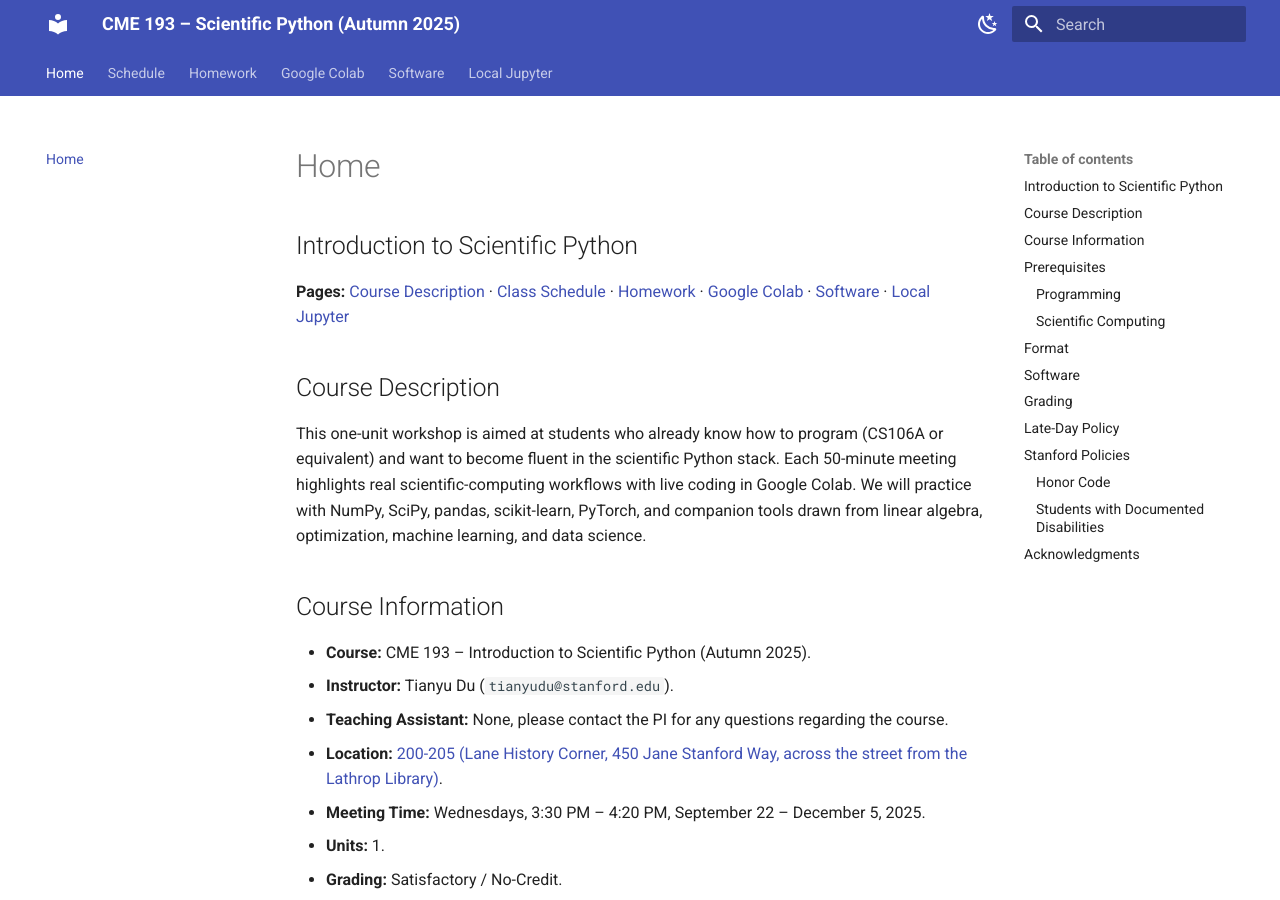
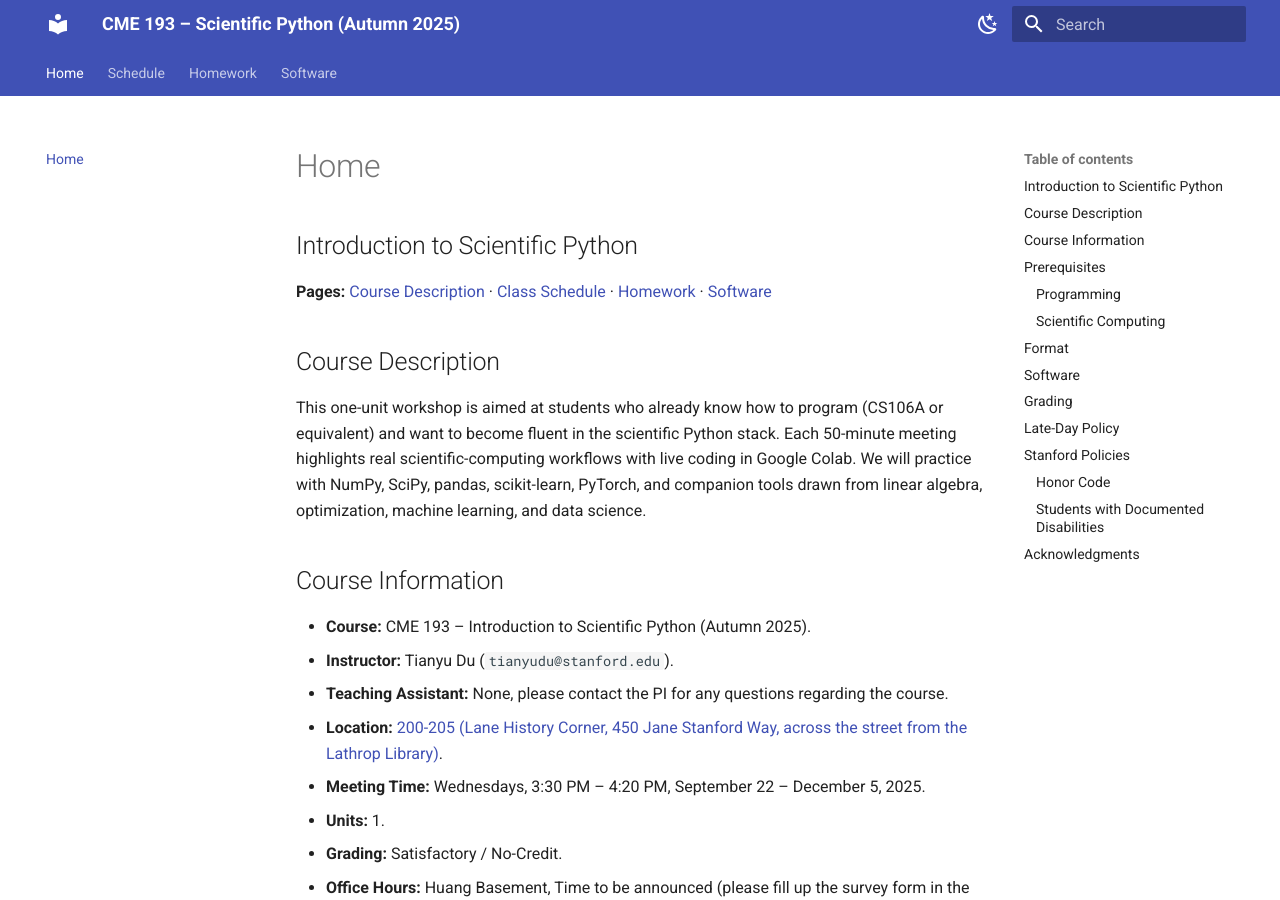
Before and after one commit to TianyuDu/CME193-Autumn-2025, an MkDocs documentation site: the page built from docs/index.md, in a window 1280 px wide and 900 px high. Built offline with MkDocs 1.6.1 and Material for MkDocs 9.7.7, drawn with Linux system fonts in a browser that asks for light colours.

Commit message:
Remove Google Colab and Local Jupyter links from documentation to streamline navigation and update page references in homework, index, schedule, and software sections.

```diff
--- a/docs/index.md
+++ b/docs/index.md
@@ -1,6 +1,6 @@
 ## Introduction to Scientific Python
 
-**Pages:** [Course Description](index.md) · [Class Schedule](schedule.md) · [Homework](homework.md) · [Google Colab](google-colab.md) · [Software](software.md) · [Local Jupyter](local-jupyter.md)
+**Pages:** [Course Description](index.md) · [Class Schedule](schedule.md) · [Homework](homework.md) · [Software](software.md)
 
 ## Course Description
 This one-unit workshop is aimed at students who already know how to program (CS106A or equivalent) and want to become fluent in the scientific Python stack. Each 50-minute meeting highlights real scientific-computing workflows with live coding in Google Colab. We will practice with NumPy, SciPy, pandas, scikit-learn, PyTorch, and companion tools drawn from linear algebra, optimization, machine learning, and data science.
--- a/mkdocs.yml
+++ b/mkdocs.yml
@@ -36,9 +36,7 @@
   - Home: index.md
   - Schedule: schedule.md
   - Homework: homework.md
-  - Google Colab: google-colab.md
   - Software: software.md
-  - Local Jupyter: local-jupyter.md
 
 plugins:
   - search
```
Also changed, not shown: docs/homework.md (+1 -1 lines), docs/schedule.md (+1 -1 lines), docs/software.md (+1 -1 lines).
